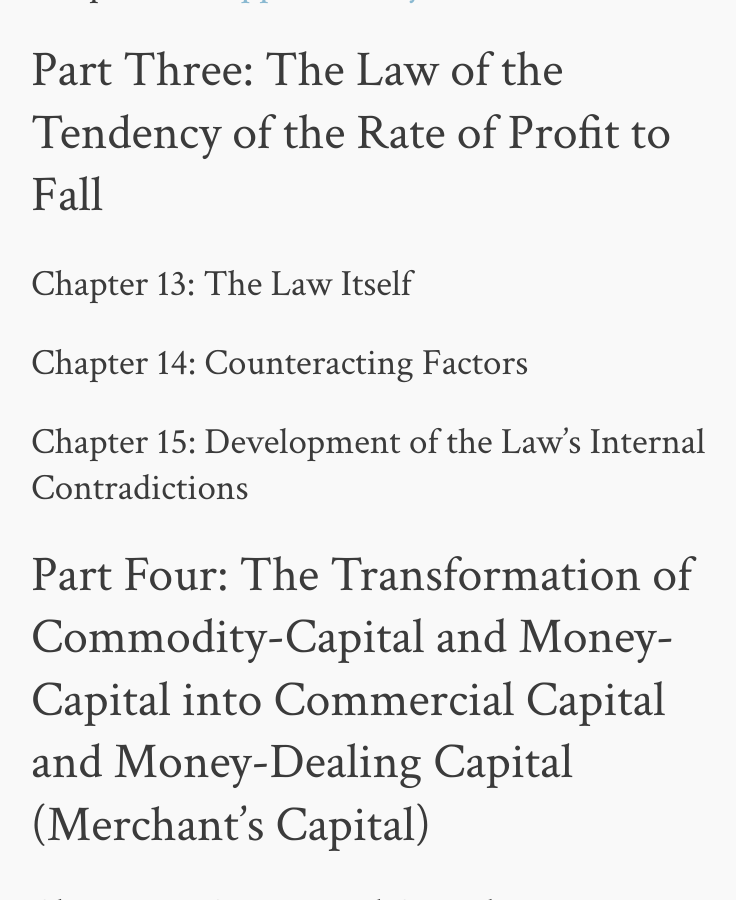
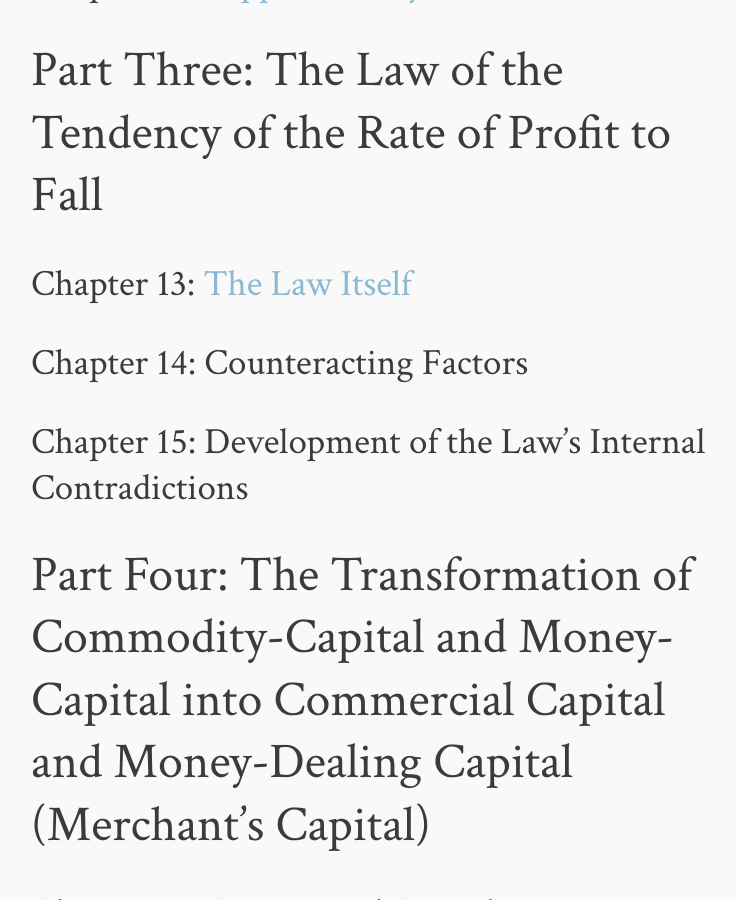
Before and after one commit to readingcapital/readingcapital.github.io, a Jekyll site: the page built from volume-3/index.md, in a window 1280 px wide and 900 px high, scrolled down 2475 px. Shown: the whole window, without its empty margins (269-1005 px from the left). Built offline with Jekyll 4.4.1, drawn with Linux system fonts in a browser that asks for light colours; comment, search, counter and statistics services are not loaded; part of the change alters nothing that is shown.

```diff
--- a/volume-3/index.md
+++ b/volume-3/index.md
@@ -38,7 +38,7 @@ the reproduction and accumulation of total social capital.
 
 ## Part Three: The Law of the Tendency of the Rate of Profit to Fall ##
 
-### Chapter 13: The Law Itself ###
+### Chapter 13: [The Law Itself](chapter-13-commentary) ###
 
 ### Chapter 14: Counteracting Factors ###
 
```
